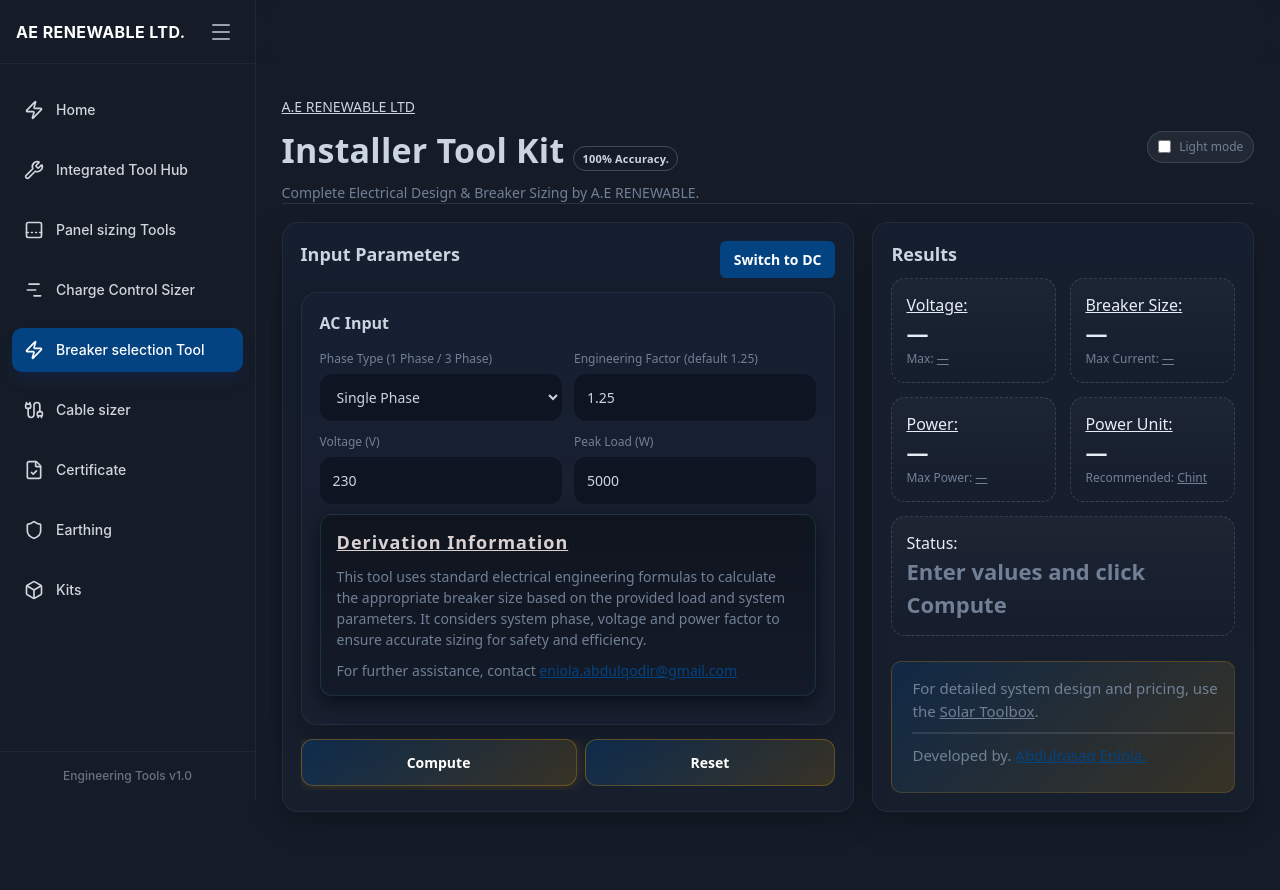
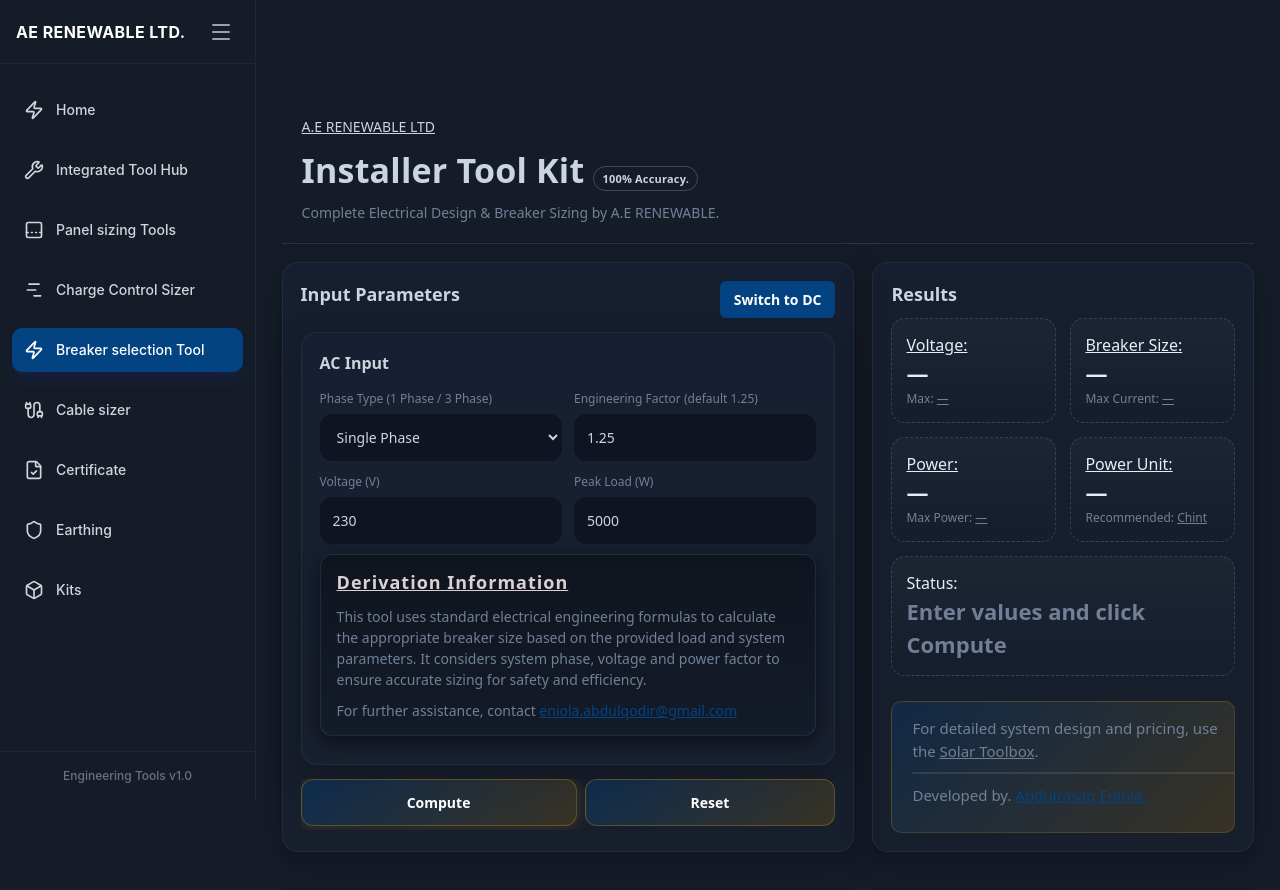
Before and after one commit to OrangeTechGuy306/ae-revamp, a React (Vite) app: page /breaker-selection in a window 1280 px wide. Shown: the top 890 px of the page. Built offline with nearby package versions, Linux system fonts and the light colour scheme.

Commit message:
Added the breaker fixed

```diff
--- a/src/components/toolbox/BreakerSelection.tsx
+++ b/src/components/toolbox/BreakerSelection.tsx
@@ -127,7 +127,7 @@ export const BreakerSelection: React.FC = () => {
             <div className="container">
 
                 {/* Header */}
-                <div className="title">
+                <div className="title p-5">
                     <div>
                         {/* SIDEVIEW */}
                         <div className="sideView">
@@ -140,10 +140,7 @@ export const BreakerSelection: React.FC = () => {
                         </div>
                     </div>
 
-                    {/* LIGHT MODE TOGGLE */}
-                    <div className="toggle">
-                        <label className="pill"><input type="checkbox" id="modeToggle" /> Light mode</label>
-                    </div>
+
                 </div>
 
                 {/* Main grid */}
```
